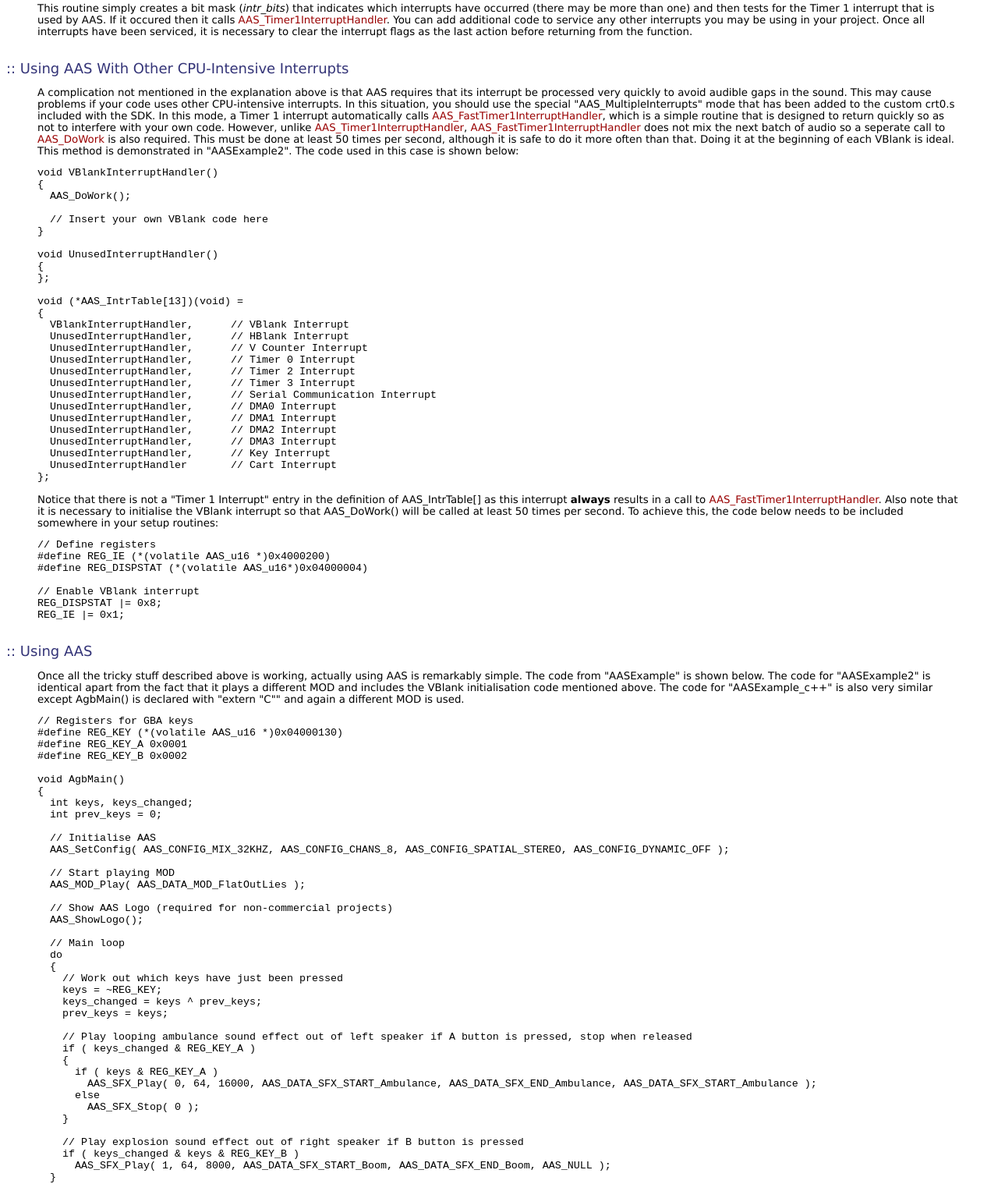
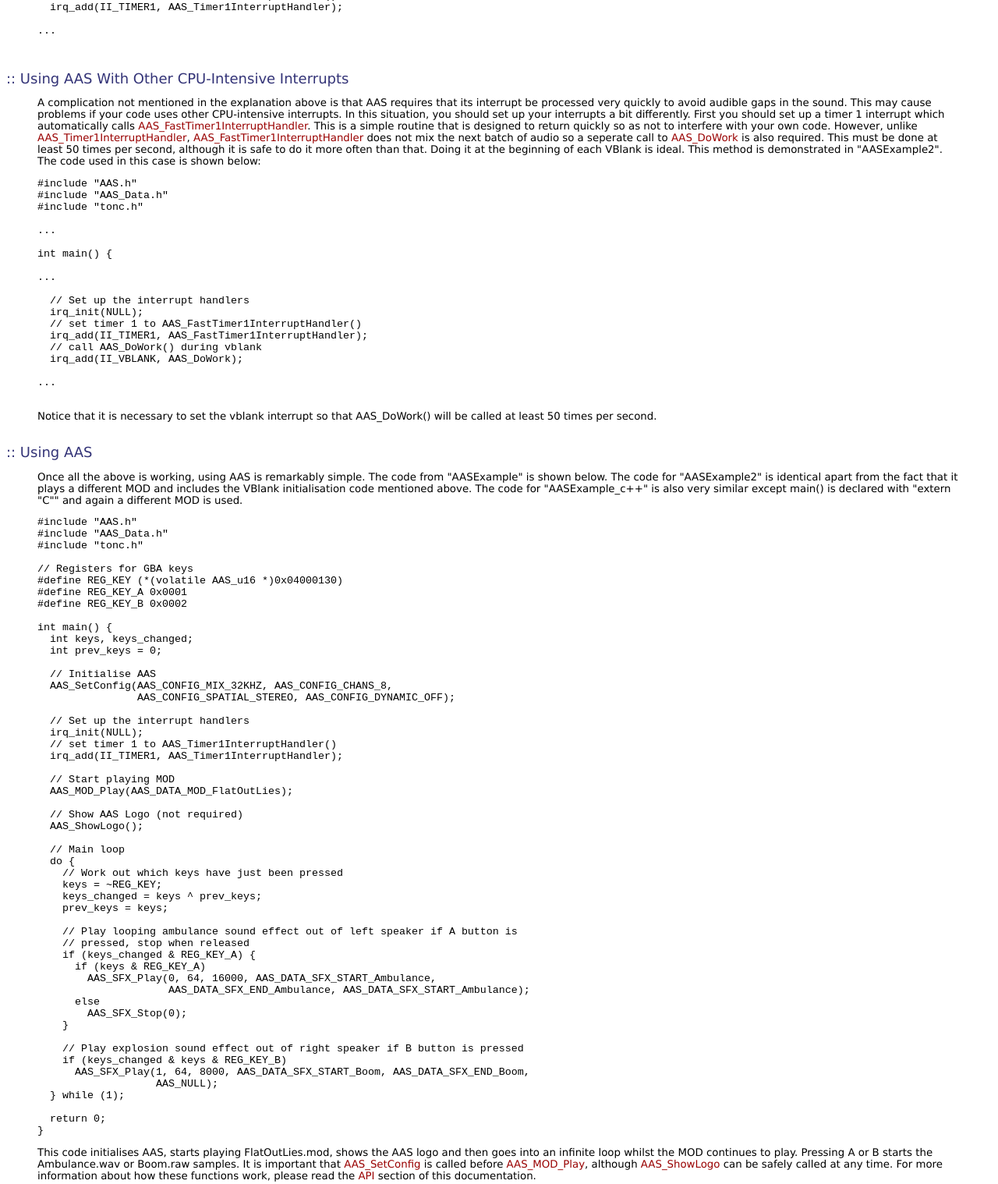
Before and after one commit to stuij/apex-audio-system, a plain HTML site: page docs/example.html in a window 1280 px wide. Shown: the part 1282-2800 px from the top of the page at 78% size. Drawn offline with Linux system fonts and the light colour scheme.

Commit message:
updated documentation
- reflect updated examples
- update mod tracker section
- add TOOLS Makefile variable explanation
- anticipate bump in AAS version

```diff
--- a/docs/example.html
+++ b/docs/example.html
@@ -44,7 +44,7 @@ pre {font-family: monospace}
 
 <p>Three simple examples of how to use AAS are included in the "AASExample", "AASExample2" and "AASExample_c++" folders that come with the SDK. "AASExample" and "AASExample_c++" work using the standard interrupt system, although this does mean that sound quality may suffer if it used in conjunction with other CPU-intensive interrupts. "AASExample2" uses a modified interrupt system that will work in all cases, although it does require more care to set up correctly. Feel free to modify the example code for use in your own projects.</p>
 
-<p>The suggested structure for your project folder is as follows:</p>
+<p>The suggested structure for your project folder is as follows (the examples take the aas folder and conv2aas from the &lsaquo;root&rsaquo;/<b>build</b> folder present when you execute the Makefile in the root of the project to avoid duplication):</p>
 
 <ul>
 <li><b>AAS_Data</b> : Folder. Contents:
@@ -68,8 +68,6 @@ pre {font-family: monospace}
   </ul>
 </li>
 <li><b>Makefile</b> : Your makefile. See below for suggestions on how to set it up to use AAS.</li>
-<li><b>crt0.s</b> : GBA startup code. AASExample2 requires the use of specially modified version. See below for suggestions on how to set it up to use AAS.</li>
-<li><b>lnkscript</b> : Standard GBA linkerscript.</li>
 <li><b>conv2aas</b> : The AAS conversion tool. Use Windows or Linux version depending on your system.</li>
 <li><b>Your .s, .c, .cpp, .h and other files</b> : In this example, there is just one file here: AASExample.c (or, in "AASExample_c++", AASExample.cpp).</li>
 </ul>
@@ -80,12 +78,12 @@ pre {font-family: monospace}
 
 <p>In order for your programs to compile successfully they must be linked to the AAS library. To do this, the following options should be passed to the linker:</p>
 
-<p><b>-Laas/lib</b> : Adds the "aas/lib" subfolder to the list of folders that will be searched for library files.</p>
+<p><b>-L&lsaquo;path-to&rsaquo;/aas/lib</b> : Adds the "aas/lib" subfolder to the list of folders that will be searched for library files.</p>
 <p><b>-lAAS</b> : Links the AAS library ("libAAS.a") to your project.</p>
 
 <p>In order for the compiler to be able to find AAS's include files, the follow option needs to be specified at the compilation stage:</p>
 
-<p><b>-Iaas/include</b> : Adds the specified subfolder ("aas/include") to the list of folders that will be searched for include files.</p>
+<p><b>-I&lsaquo;path-to&rsaquo;/aas/include</b> : Adds the specified subfolder ("aas/include") to the list of folders that will be searched for include files.</p>
 
 <p>Both of these options are specified in the Makefile included in the project. It may also be necessary to change the "CROSS =" line in the Makefile depending on the location and file names of the GBA tools on your system.</p>
 
@@ -95,134 +93,135 @@ pre {font-family: monospace}
 
 <pre>
 #include "AAS.h"
-#include "AAS_Data.h"</pre>
+#include "AAS_Data.h"
+</pre>
 
 <p>The "AAS_Data.h" header file contains information specific to your project and is generated by the <a href="conv2aas.html">Conv2AAS</a> program. The makefile included with the example code automatically calls <a href="conv2aas.html">Conv2AAS</a> each time the program is compiled so that your project will always have an up-to-date header file and will be linked to the most recent version of the files in the "AAS_Data" folder.</p>
 
 
 </blockquote>
-<br><font size=+1 color="#333377">:: Interrupt Handling And crt0.s</font>
+<br><font size=+1 color="#333377">:: Interrupt Handling</font>
 <blockquote>
 
-<p>A crt0.s or similar file is required for any GBA project and, amongst other things, it specifies how hardware interrupts will be handled. AAS can be made to work with all these different methods, provided that a Timer 1 interrupt results in a call to <a href="api_general.html#AAS_Timer1InterruptHandler">AAS_Timer1InterruptHandler</a>.</p>
+<p>AAS requires for one or some AAS-specific interrupts are set up correctly. AAS can be made to work with a number of different methods, provided that a Timer 1 interrupt results in a call to <a href="api_general.html#AAS_Timer1InterruptHandler">AAS_Timer1InterruptHandler</a>.</p>
 
-<p>In "AASExample" and "AASExample_c++", the crt0.s file has been configured to use "Fast Interrupts", which means that any interrupt will automatically call a function named InterruptProcess() and it is then up to the user to implement this routine. In order for this work with AAS, your InterruptProcess() code must automatically call "AAS_Timer1InterruptHandler()" when a Timer 1 interrupt occurs. The C code to do this is shown below. The C++ code used in "AASExample_c++" is much the same except InterruptProcess() has to be declared "extern "C"" to prevent name mangling.</p>
+<p>There are lots of ways in which to set up interrupts correctly. You can use a specialized crt0.s file, which is how AAS used to be configured. But these days, the easiest way to set them up is to use either <a href="https://github.com/devkitPro/libgba">libgba</a>, or <a href="https://github.com/devkitPro/libtonc">libtonc</a>. The examples use libtonc as it seems to be the most popular general GBA library and because it's got much better documentation (see the <a href="https://www.coranac.com/man/tonclib">reference</a> and the <a href="https://www.coranac.com/tonc/text/interrupts.htm">interrupt tutorial</a>).</p>
+
+<p>With libtonc, you can easily set the required interrupts from within your C code, provided that you include libtonc in you project.</p>
+
+<p>"AASExample" and "AASExample_c++" have been configured to use "Fast Interrupts". The only thing you need to do is to include the AAS and libtonc headers, initialize the interrupt handlers and assign AAS_Timer1InterruptHandler to the timer1 interrupt handler. To understand exactly what is going on, read the Tonc interrupt tutorial two paragraphs up.</p>
 
 <pre>
-#define REG_IE (*(volatile AAS_u16 *)0x4000200)
-#define REG_IF (*(volatile AAS_u16 *)0x4000202)
+#include "AAS.h"
+#include "AAS_Data.h"
+#include "tonc.h"
 
-void InterruptProcess()
-{
-  AAS_u16 intr_bits = REG_IE & REG_IF;
+...
 
-  // It's best to test for AAS's Timer 1 interrupt first
-  if ( intr_bits & 0x10 ) // Timer 1
-    AAS_Timer1InterruptHandler();
+int main() {
 
-  // Process other interrupts here by testing appropriate bits of "intr_bits"
+...
 
-  // Clear the interrupt flags
-  REG_IF |= REG_IF;
-}</pre>
+  // Set up the interrupt handlers
+  irq_init(NULL);
+  // set timer 1 to AAS_Timer1InterruptHandler()
+  irq_add(II_TIMER1, AAS_Timer1InterruptHandler);
 
-<p>This routine simply creates a bit mask (<i>intr_bits</i>) that indicates which interrupts have occurred (there may be more than one) and then tests for the Timer 1 interrupt that is used by AAS. If it occured then it calls <a href="api_general.html#AAS_Timer1InterruptHandler">AAS_Timer1InterruptHandler</a>. You can add additional code to service any other interrupts you may be using in your project. Once all interrupts have been serviced, it is necessary to clear the interrupt flags as the last action before returning from the function.</p>
+...
+
+</pre>
 
 </blockquote>
 <br><font size=+1 color="#333377">:: Using AAS With Other CPU-Intensive Interrupts</font>
 <blockquote>
 
-<p>A complication not mentioned in the explanation above is that AAS requires that its interrupt be processed very quickly to avoid audible gaps in the sound. This may cause problems if your code uses other CPU-intensive interrupts. In this situation, you should use the special "AAS_MultipleInterrupts" mode that has been added to the custom crt0.s included with the SDK. In this mode, a Timer 1 interrupt automatically calls <a href="api_general.html#AAS_FastTimer1InterruptHandler">AAS_FastTimer1InterruptHandler</a>, which is a simple routine that is designed to return quickly so as not to interfere with your own code. However, unlike <a href="api_general.html#AAS_Timer1InterruptHandler">AAS_Timer1InterruptHandler</a>, <a href="api_general.html#AAS_FastTimer1InterruptHandler">AAS_FastTimer1InterruptHandler</a> does not mix the next batch of audio so a seperate call to <a href="api_general.html#AAS_DoWork">AAS_DoWork</a> is also required. This must be done at least 50 times per second, although it is safe to do it more often than that. Doing it at the beginning of each VBlank is ideal. This method is demonstrated in "AASExample2". The code used in this case is shown below:</p>
+<p>A complication not mentioned in the explanation above is that AAS requires that its interrupt be processed very quickly to avoid audible gaps in the sound. This may cause problems if your code uses other CPU-intensive interrupts. In this situation, you should set up your interrupts a bit differently. First you should set up a timer 1 interrupt which automatically calls <a href="api_general.html#AAS_FastTimer1InterruptHandler">AAS_FastTimer1InterruptHandler</a>. This is a simple routine that is designed to return quickly so as not to interfere with your own code. However, unlike <a href="api_general.html#AAS_Timer1InterruptHandler">AAS_Timer1InterruptHandler</a>, <a href="api_general.html#AAS_FastTimer1InterruptHandler">AAS_FastTimer1InterruptHandler</a> does not mix the next batch of audio so a seperate call to <a href="api_general.html#AAS_DoWork">AAS_DoWork</a> is also required. This must be done at least 50 times per second, although it is safe to do it more often than that. Doing it at the beginning of each VBlank is ideal. This method is demonstrated in "AASExample2". The code used in this case is shown below:</p>
 
 <pre>
-void VBlankInterruptHandler()
-{
-  AAS_DoWork();
+#include "AAS.h"
+#include "AAS_Data.h"
+#include "tonc.h"
 
-  // Insert your own VBlank code here
-}
+...
 
-void UnusedInterruptHandler()
-{
-};
+int main() {
 
-void (*AAS_IntrTable[13])(void) =
-{
-  VBlankInterruptHandler,      // VBlank Interrupt
-  UnusedInterruptHandler,      // HBlank Interrupt
-  UnusedInterruptHandler,      // V Counter Interrupt
-  UnusedInterruptHandler,      // Timer 0 Interrupt
-  UnusedInterruptHandler,      // Timer 2 Interrupt
-  UnusedInterruptHandler,      // Timer 3 Interrupt
-  UnusedInterruptHandler,      // Serial Communication Interrupt
-  UnusedInterruptHandler,      // DMA0 Interrupt
-  UnusedInterruptHandler,      // DMA1 Interrupt
-  UnusedInterruptHandler,      // DMA2 Interrupt
-  UnusedInterruptHandler,      // DMA3 Interrupt
-  UnusedInterruptHandler,      // Key Interrupt
-  UnusedInterruptHandler       // Cart Interrupt
-};</pre>
+...
 
-<p>Notice that there is not a "Timer 1 Interrupt" entry in the definition of AAS_IntrTable[] as this interrupt <b>always</b> results in a call to <a href="api_general.html#AAS_FastTimer1InterruptHandler">AAS_FastTimer1InterruptHandler</a>. Also note that it is necessary to initialise the VBlank interrupt so that AAS_DoWork() will be called at least 50 times per second. To achieve this, the code below needs to be included somewhere in your setup routines:</p>
+  // Set up the interrupt handlers
+  irq_init(NULL);
+  // set timer 1 to AAS_FastTimer1InterruptHandler()
+  irq_add(II_TIMER1, AAS_FastTimer1InterruptHandler);
+  // call AAS_DoWork() during vblank
+  irq_add(II_VBLANK, AAS_DoWork);
 
-<pre>
-// Define registers
-#define REG_IE (*(volatile AAS_u16 *)0x4000200)
-#define	REG_DISPSTAT (*(volatile AAS_u16*)0x04000004)
+...
 
-// Enable VBlank interrupt
-REG_DISPSTAT |= 0x8;
-REG_IE |= 0x1;</pre>
+</pre>
+
+<p>Notice that it is necessary to set the vblank interrupt so that AAS_DoWork() will be called at least 50 times per second.</p>
 
 </blockquote>
 <br><font size=+1 color="#333377">:: Using AAS</font>
 <blockquote>
 
-<p>Once all the tricky stuff described above is working, actually using AAS is remarkably simple. The code from "AASExample" is shown below. The code for "AASExample2" is identical apart from the fact that it plays a different MOD and includes the VBlank initialisation code mentioned above. The code for "AASExample_c++" is also very similar except AgbMain() is declared with "extern "C"" and again a different MOD is used.</p>
+<p>Once all the above is working, using AAS is remarkably simple. The code from "AASExample" is shown below. The code for "AASExample2" is identical apart from the fact that it plays a different MOD and includes the VBlank initialisation code mentioned above. The code for "AASExample_c++" is also very similar except main() is declared with "extern "C"" and again a different MOD is used.</p>
 
 <pre>
+#include "AAS.h"
+#include "AAS_Data.h"
+#include "tonc.h"
+
 // Registers for GBA keys
-#define	REG_KEY (*(volatile AAS_u16 *)0x04000130)
+#define REG_KEY (*(volatile AAS_u16 *)0x04000130)
 #define REG_KEY_A 0x0001
 #define REG_KEY_B 0x0002
 
-void AgbMain()
-{
+int main() {
   int keys, keys_changed;
   int prev_keys = 0;
 
   // Initialise AAS
-  AAS_SetConfig( AAS_CONFIG_MIX_32KHZ, AAS_CONFIG_CHANS_8, AAS_CONFIG_SPATIAL_STEREO, AAS_CONFIG_DYNAMIC_OFF );
+  AAS_SetConfig(AAS_CONFIG_MIX_32KHZ, AAS_CONFIG_CHANS_8,
+                AAS_CONFIG_SPATIAL_STEREO, AAS_CONFIG_DYNAMIC_OFF);
+
+  // Set up the interrupt handlers
+  irq_init(NULL);
+  // set timer 1 to AAS_Timer1InterruptHandler()
+  irq_add(II_TIMER1, AAS_Timer1InterruptHandler);
 
   // Start playing MOD
-  AAS_MOD_Play( AAS_DATA_MOD_FlatOutLies );
+  AAS_MOD_Play(AAS_DATA_MOD_FlatOutLies);
 
-  // Show AAS Logo (required for non-commercial projects)
+  // Show AAS Logo (not required)
   AAS_ShowLogo();
 
   // Main loop
-  do
-  {
+  do {
     // Work out which keys have just been pressed
     keys = ~REG_KEY;
     keys_changed = keys ^ prev_keys;
     prev_keys = keys;
 
-    // Play looping ambulance sound effect out of left speaker if A button is pressed, stop when released
-    if ( keys_changed & REG_KEY_A )
-    {
-      if ( keys & REG_KEY_A )
-        AAS_SFX_Play( 0, 64, 16000, AAS_DATA_SFX_START_Ambulance, AAS_DATA_SFX_END_Ambulance, AAS_DATA_SFX_START_Ambulance );
+    // Play looping ambulance sound effect out of left speaker if A button is
+    // pressed, stop when released
+    if (keys_changed & REG_KEY_A) {
+      if (keys & REG_KEY_A)
+        AAS_SFX_Play(0, 64, 16000, AAS_DATA_SFX_START_Ambulance,
+                     AAS_DATA_SFX_END_Ambulance, AAS_DATA_SFX_START_Ambulance);
       else
-        AAS_SFX_Stop( 0 );
+        AAS_SFX_Stop(0);
     }
 
     // Play explosion sound effect out of right speaker if B button is pressed
-    if ( keys_changed & keys & REG_KEY_B )
-      AAS_SFX_Play( 1, 64, 8000, AAS_DATA_SFX_START_Boom, AAS_DATA_SFX_END_Boom, AAS_NULL );
-  }
-  while( 1 );
-}</pre>
+    if (keys_changed & keys & REG_KEY_B)
+      AAS_SFX_Play(1, 64, 8000, AAS_DATA_SFX_START_Boom, AAS_DATA_SFX_END_Boom,
+                   AAS_NULL);
+  } while (1);
+
+  return 0;
+}
+</pre>
 
 <p>This code initialises AAS, starts playing FlatOutLies.mod, shows the AAS logo and then goes into an infinite loop whilst the MOD continues to play. Pressing A or B starts the Ambulance.wav or Boom.raw samples. It is important that <a href="api_general.html#AAS_SetConfig">AAS_SetConfig</a> is called before <a href="api_mod.html#AAS_MOD_Play">AAS_MOD_Play</a>, although <a href="api_general.html#AAS_ShowLogo">AAS_ShowLogo</a> can be safely called at any time. For more information about how these functions work, please read the <a href="api_index.html">API</a> section of this documentation.</p>
 
```
Also changed, not shown: docs/conv2aas.html (+3 -1 lines), docs/getting_started.html (+8 -1 lines), docs/index.html (+11 -2 lines), 1 other file.
